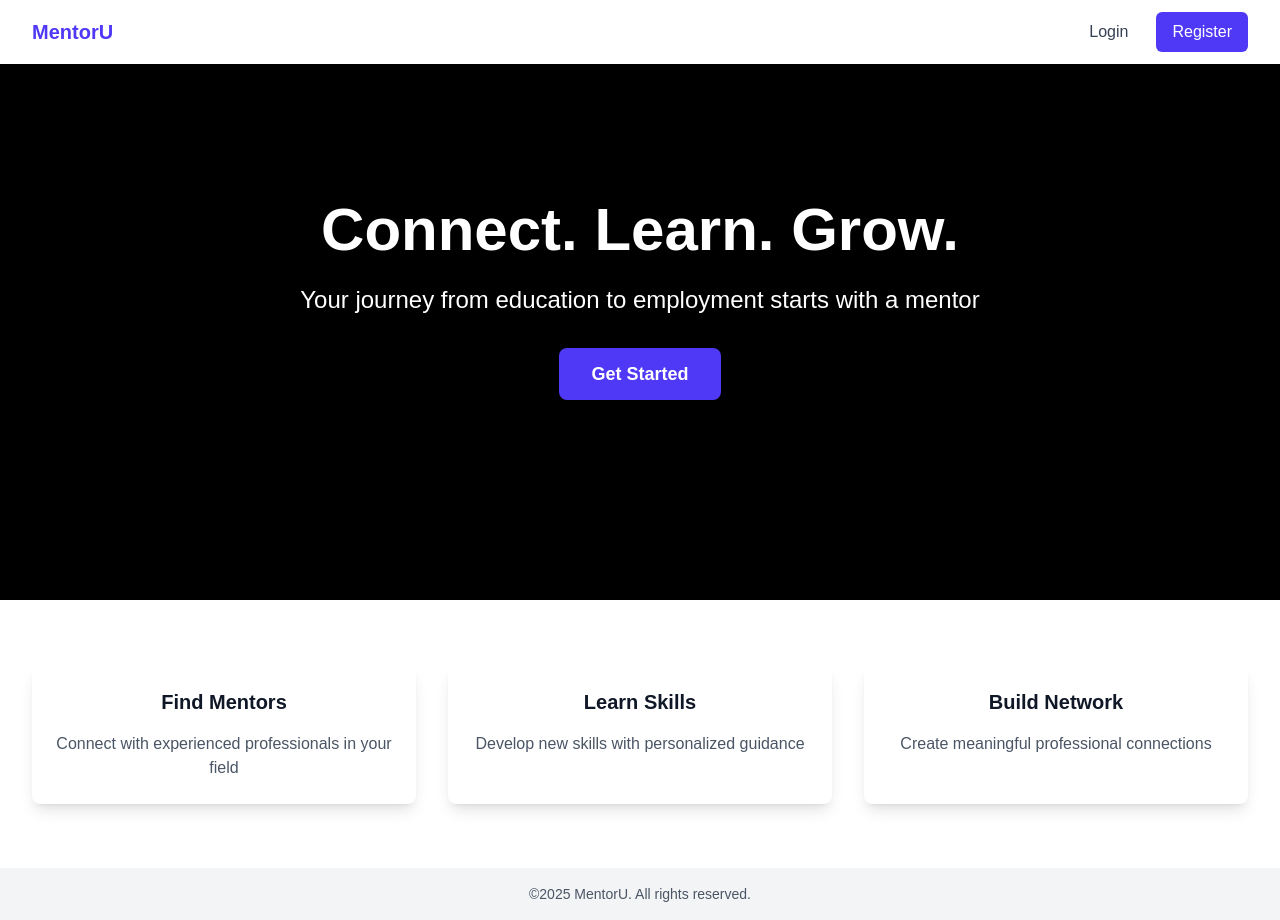
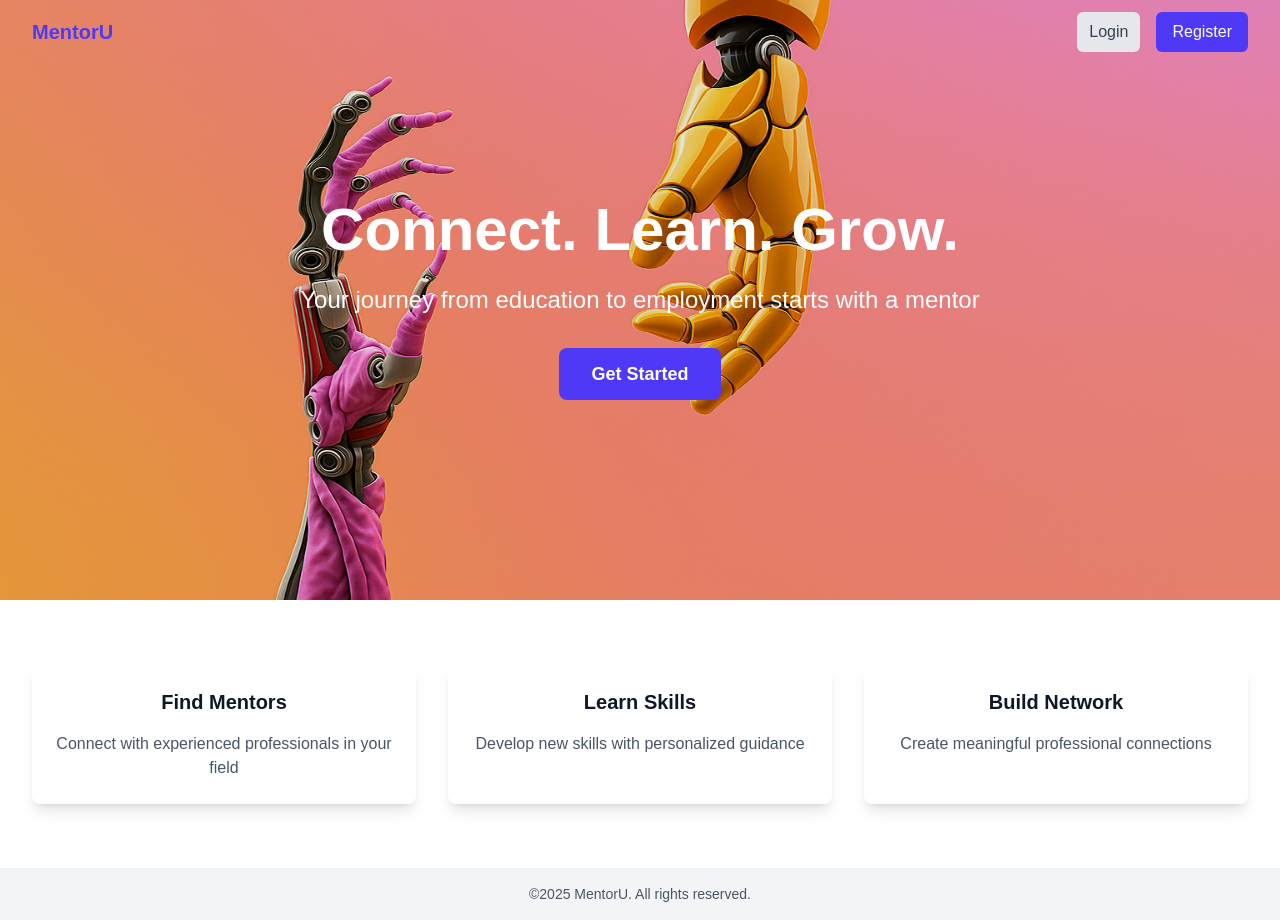
Before and after one commit to yingzhengv5/Mentor_U, a Next.js app in the folder frontend/: page / in a window 1280 px wide. Built offline with nearby package versions, Linux system fonts and the light colour scheme.

Commit message:
Update Navbar scroll effect
Next task is to implement register and login, logout function, connect frontend with backend.

```diff
--- a/frontend/src/app/layout.tsx
+++ b/frontend/src/app/layout.tsx
@@ -1,4 +1,4 @@
-import "./globals.css";
+import "@/app/globals.css";
 import { Navbar } from "@/components/Navbar";
 import { Footer } from "@/components/Footer";
 import { AuthProvider } from "@/contexts/AuthContext";
@@ -12,7 +12,8 @@ export default function RootLayout({
     <html lang="en" className="h-full">
       <body className="h-full">
         <AuthProvider>
-          <div className="min-h-screen flex flex-col bg-white">
+          {/* Main container */}
+          <div className="min-h-screen flex flex-col">
             <Navbar />
             <main className="flex-grow">{children}</main>
             <Footer />
--- a/frontend/src/app/page.tsx
+++ b/frontend/src/app/page.tsx
@@ -10,11 +10,11 @@ export default function Home() {
           src="/background.png"
           alt="Mentorship Platform"
           fill
-          className="object-cover"
+          // className="object-cover"
           priority
         />
         {/* Dark overlay */}
-        <div className="absolute inset-0 bg-black bg-opacity-50" />
+        <div className="absolute inset-0 bg-black/10" />
 
         {/* Content */}
         <div className="relative z-10 h-full flex items-center justify-center">
--- a/frontend/src/components/Navbar.tsx
+++ b/frontend/src/components/Navbar.tsx
@@ -2,12 +2,42 @@
 
 import Link from "next/link";
 import { useAuth } from "@/contexts/AuthContext";
+import { useState, useEffect } from "react";
 
 export const Navbar = () => {
   const { isAuthenticated, logout, user } = useAuth();
 
+  // State to track whether we've scrolled past a certain point
+  const [isScrolled, setIsScrolled] = useState(false);
+
+  useEffect(() => {
+    // Function to handle scroll events
+    const handleScroll = () => {
+      const scrolled = window.scrollY > 20;
+      setIsScrolled(scrolled);
+    };
+
+    // Add scroll listener when component mounts
+    window.addEventListener("scroll", handleScroll);
+
+    // Clean up the event listener when component unmounts
+    return () => {
+      window.removeEventListener("scroll", handleScroll);
+    };
+  }, []);
+
   return (
-    <nav className="fixed top-0 left-0 right-0 bg-white shadow-lg z-50">
+    <nav
+      // Dynamic classes based on scroll position
+      className={`
+        fixed top-0 left-0 right-0 z-50
+        transition-all duration-300 ease-in-out
+        ${
+          isScrolled
+            ? "bg-white shadow-lg" // When scrolled
+            : "bg-transparent" // When at top
+        }
+      `}>
       <div className="max-w-7xl mx-auto px-4 sm:px-6 lg:px-8">
         <div className="flex justify-between h-16">
           {/* Logo/Home link */}
@@ -23,7 +53,7 @@ export const Navbar = () => {
                 <span className="text-gray-700">Hi, {user?.firstName}</span>
                 <button
                   onClick={logout}
-                  className="bg-indigo-600 text-white px-4 py-2 rounded-md hover:bg-indigo-700 transition-colors">
+                  className="bg-indigo-200 text-white px-4 py-2 rounded-md hover:bg-indigo-300 transition-colors">
                   Logout
                 </button>
               </>
@@ -31,7 +61,7 @@ export const Navbar = () => {
               <>
                 <Link
                   href="/auth/login"
-                  className="text-gray-700 hover:text-indigo-600 px-3 py-2 rounded-md">
+                  className="bg-gray-200 text-gray-700 px-3 py-2 hover:bg-gray-300 rounded-md transition-colors">
                   Login
                 </Link>
                 <Link
```
Also changed, not shown: frontend/public/background.png, 3 other files (tests, documents, lock files or other folders).
